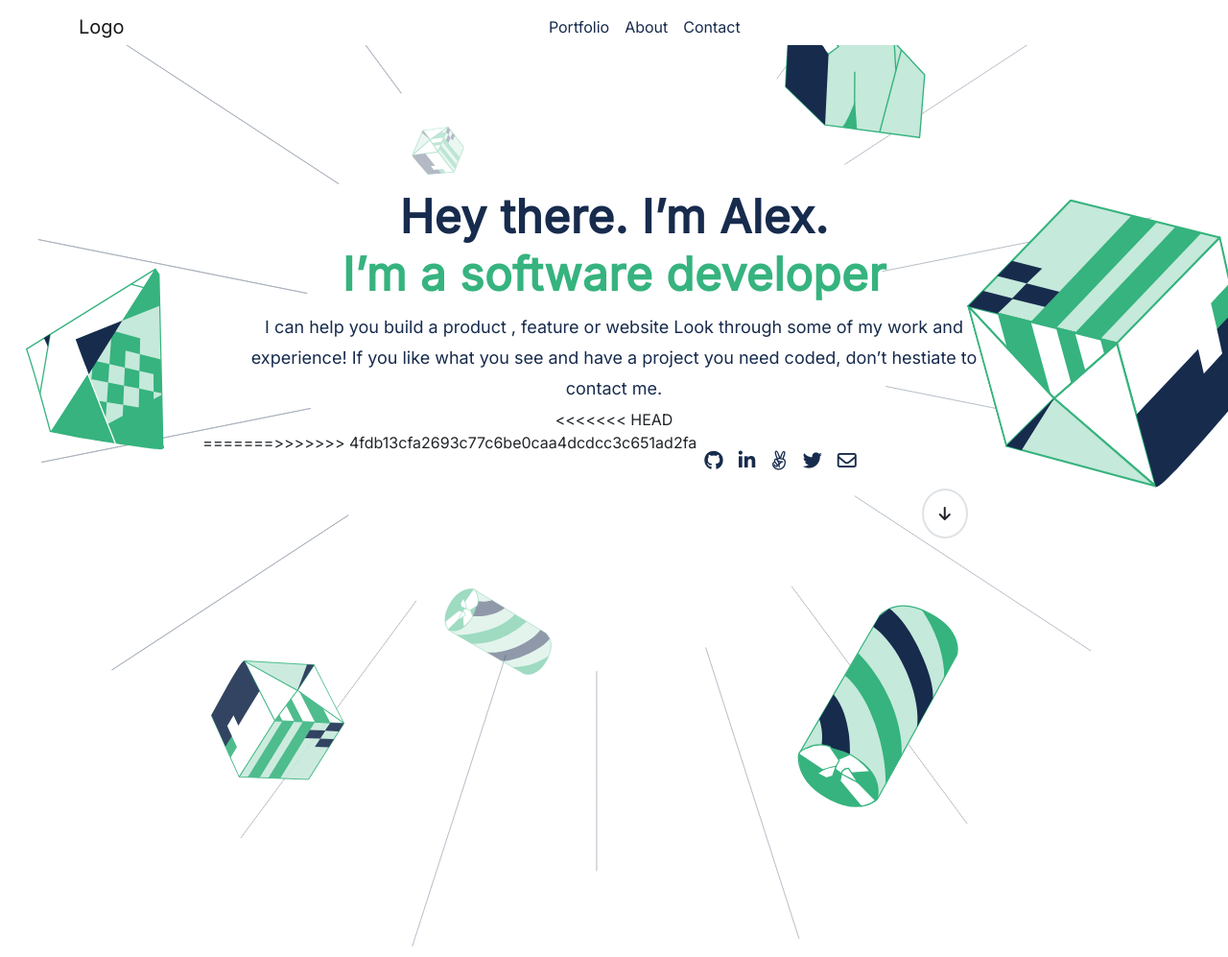
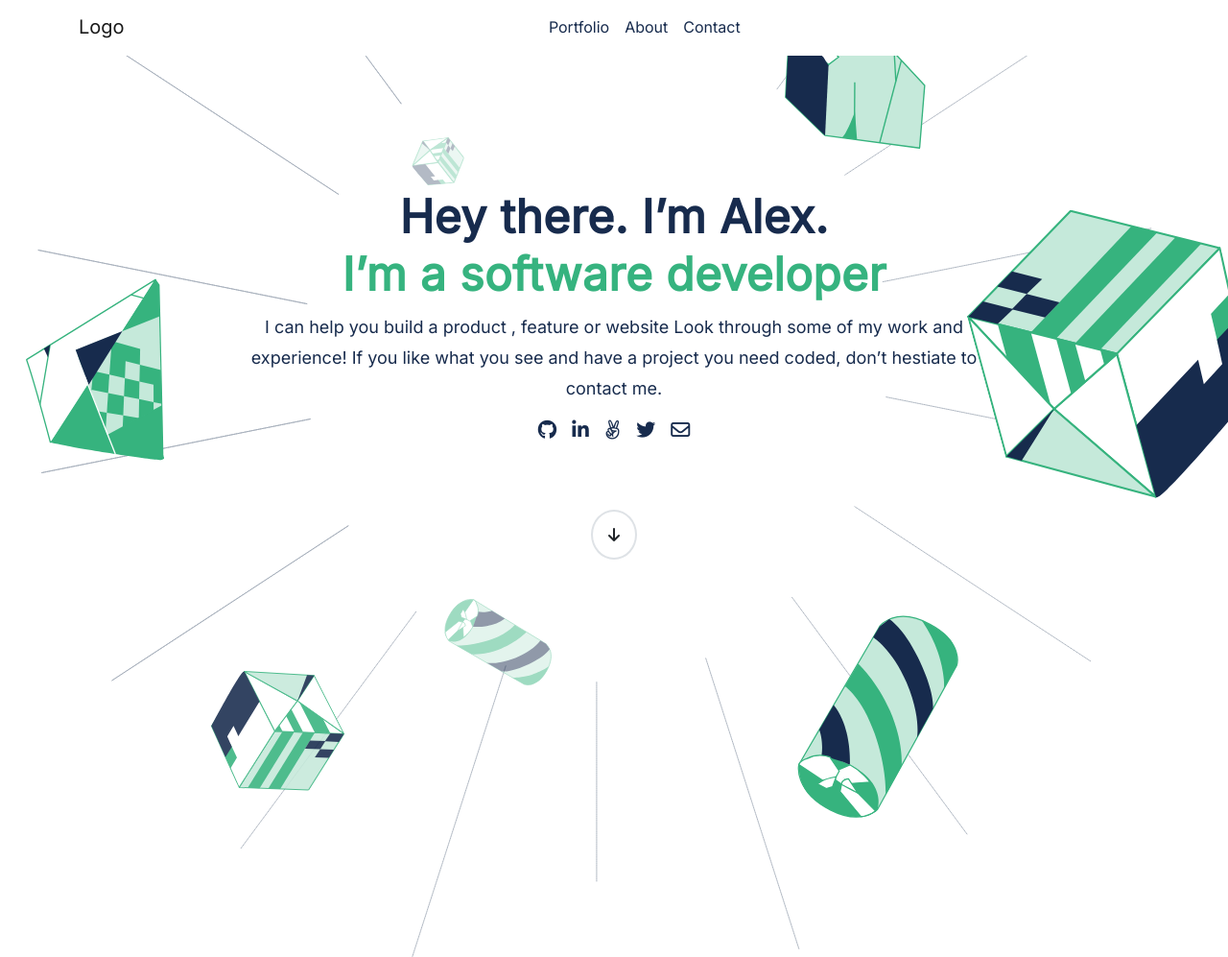
Before and after one commit to Progress2002/Portfolio-prototype, a website: page index.html in a window 1280 px wide. Shown: the top 997 px of the page at 96% size. Drawn offline with nearby package versions, Linux system fonts and the light colour scheme.

Commit message:
Fix branch conflicts

```diff
--- a/index.html
+++ b/index.html
@@ -60,11 +60,7 @@
           of my work and experience! If you like what you see and have a project
           you need coded, don’t hestiate to contact me.
         </p>
-<<<<<<< HEAD
         <ul class="d-flex justify-content-center" id="social-icons">
-=======
-        <ul class="navbar-nav justify-content-center" id="social-icons">
->>>>>>> 4fdb13cfa2693c77c6be0caa4dcdcc3c651ad2fa
           <li class="nav-item">
             <a
               class="icons nav-link m-2"
@@ -106,7 +102,6 @@
         </div>
       </section>
     </header>
-<<<<<<< HEAD
     <section class="container work my-5">
       <h2 class="text-center h1">My Recent Works</h2>
       <div class="row">
@@ -369,9 +364,3 @@
     <script src="https://cdn.jsdelivr.net/npm/bootstrap@5.2.1/dist/js/bootstrap.bundle.min.js"></script>
   </body>
 </html>
-=======
-
-    <script src="https://cdn.jsdelivr.net/npm/bootstrap@5.2.1/dist/js/bootstrap.bundle.min.js"></script>
-  </body>
-</html>
->>>>>>> 4fdb13cfa2693c77c6be0caa4dcdcc3c651ad2fa
```
